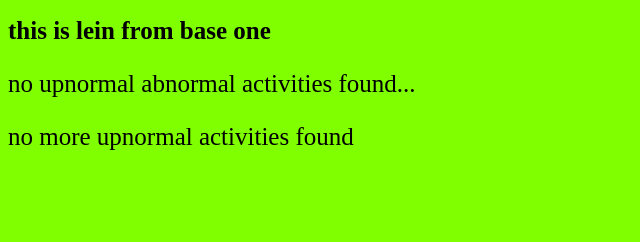
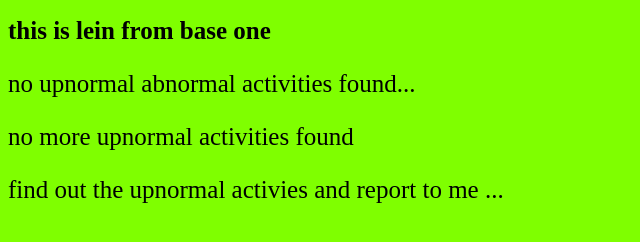
Before and after one commit to BecoolGhub/training_base_one, a plain HTML site: page index.html in a window 1280 px wide. Shown: the whole page, without its empty margins (0-640 px from the left). Drawn offline with Linux system fonts and the light colour scheme.

Commit message:
feat: added new lines

```diff
--- a/index.html
+++ b/index.html
@@ -13,5 +13,7 @@
 
     <p>no more upnormal activities found</p>
 
+    <p>find out the upnormal activies and report to me ...</p>
+
 </body>
 </html>
```
